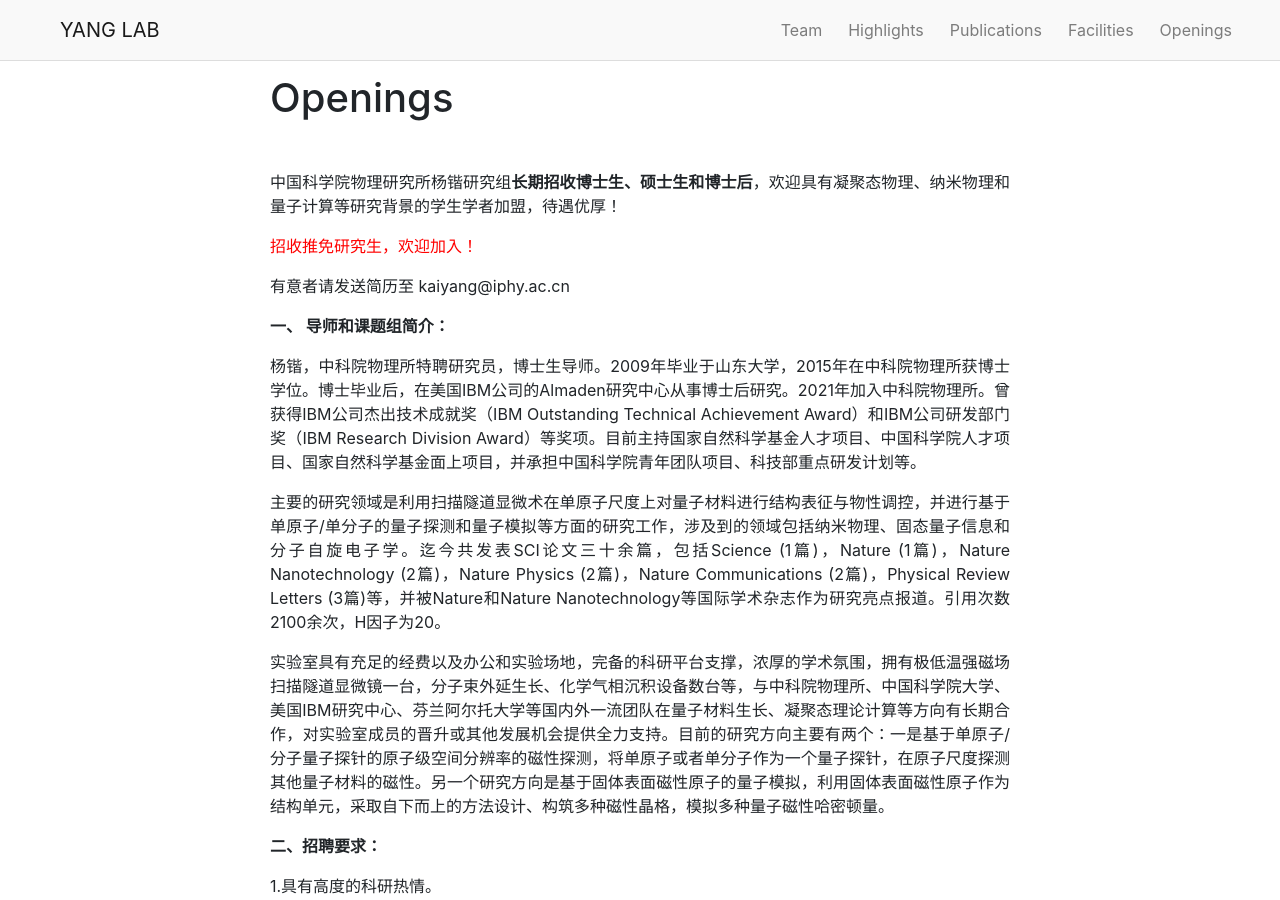
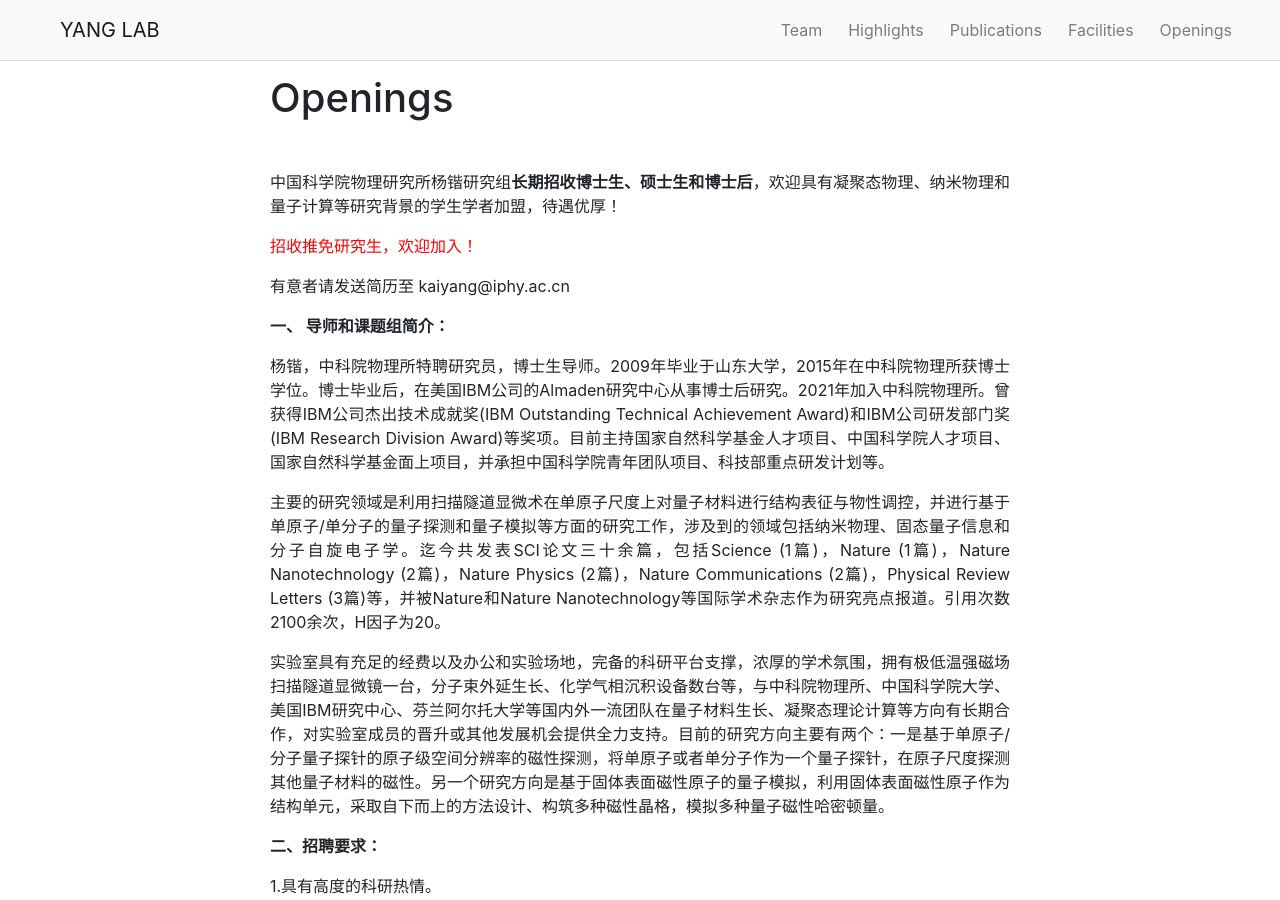
Before and after one commit to ZoomWuun/Q03i, a Jekyll site: the page built from _pages/openings.md, in a window 1280 px wide and 900 px high. Built offline with Jekyll 4.4.1, drawn with Linux system fonts in a browser that asks for light colours.

Commit message:
Add files via upload

```diff
--- a/_pages/openings.md
+++ b/_pages/openings.md
@@ -12,7 +12,7 @@ permalink: /openings/
 
 **一、 导师和课题组简介：**
 
-杨锴，中科院物理所特聘研究员，博士生导师。2009年毕业于山东大学，2015年在中科院物理所获博士学位。博士毕业后，在美国IBM公司的Almaden研究中心从事博士后研究。2021年加入中科院物理所。曾获得IBM公司杰出技术成就奖（IBM Outstanding Technical Achievement Award）和IBM公司研发部门奖（IBM Research Division Award）等奖项。目前主持国家自然科学基金人才项目、中国科学院人才项目、国家自然科学基金面上项目，并承担中国科学院青年团队项目、科技部重点研发计划等。
+杨锴，中科院物理所特聘研究员，博士生导师。2009年毕业于山东大学，2015年在中科院物理所获博士学位。博士毕业后，在美国IBM公司的Almaden研究中心从事博士后研究。2021年加入中科院物理所。曾获得IBM公司杰出技术成就奖(IBM Outstanding Technical Achievement Award)和IBM公司研发部门奖(IBM Research Division Award)等奖项。目前主持国家自然科学基金人才项目、中国科学院人才项目、国家自然科学基金面上项目，并承担中国科学院青年团队项目、科技部重点研发计划等。
 
 主要的研究领域是利用扫描隧道显微术在单原子尺度上对量子材料进行结构表征与物性调控，并进行基于单原子/单分子的量子探测和量子模拟等方面的研究工作，涉及到的领域包括纳米物理、固态量子信息和分子自旋电子学。迄今共发表SCI论文三十余篇，包括Science (1篇)，Nature (1篇)，Nature Nanotechnology (2篇)，Nature Physics (2篇)，Nature Communications (2篇)，Physical Review Letters (3篇)等，并被Nature和Nature Nanotechnology等国际学术杂志作为研究亮点报道。引用次数2100余次，H因子为20。
 
```
